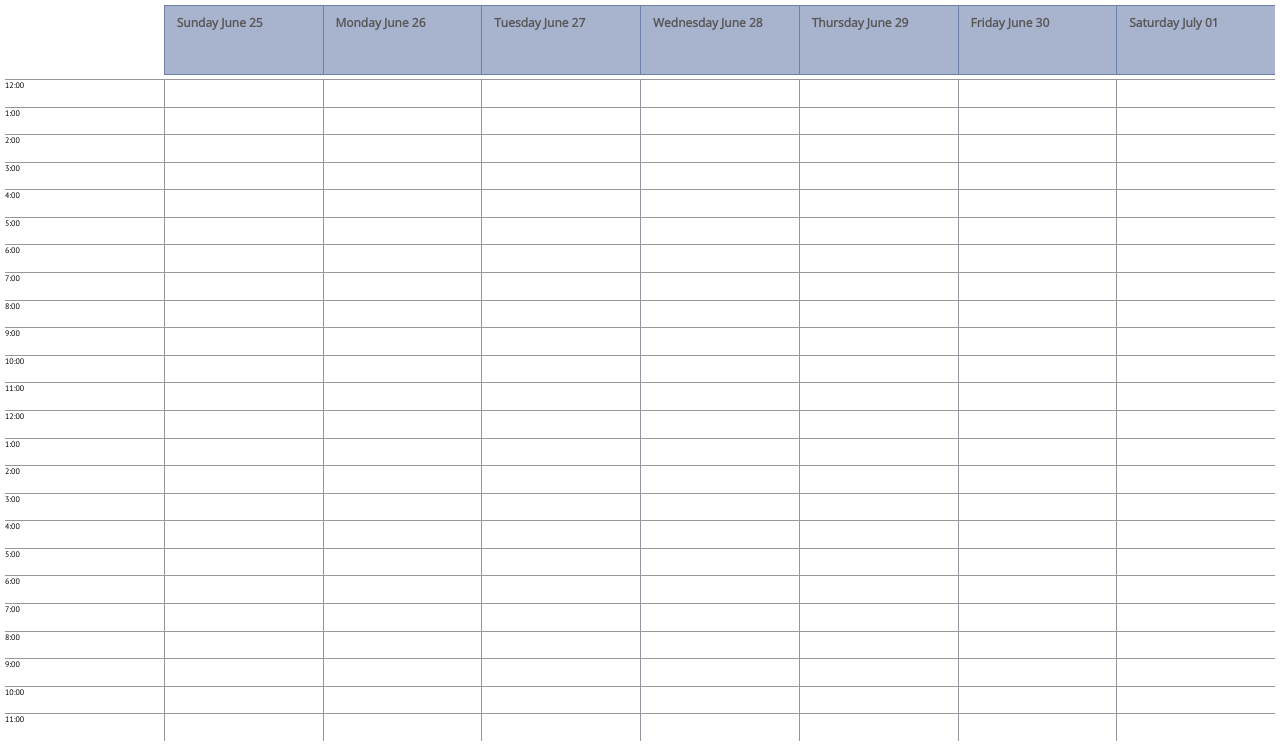
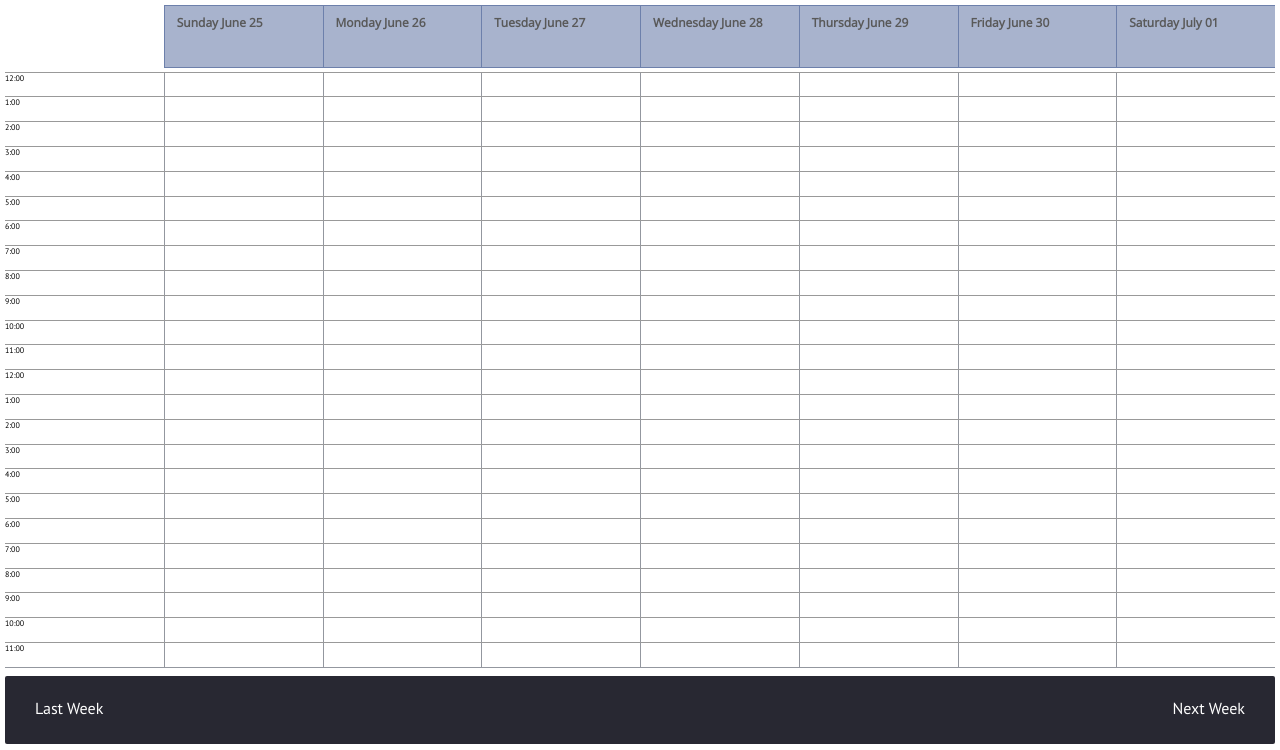
Before and after one commit to wikantsa/AvailabilityTracker, a Django app: page / in a window 1280 px wide. Shown: the part 50-800 px from the top of the page. Run offline with Django 3.2, Linux system fonts and the light colour scheme; the visitor is signed in with stand-in values (Sample User, id 1); data comes from the database, SQL or seed files in the repository; data that the repository does not hold is empty; parts of the project's set-up code (start-up, migrations or seed data) failed here and were passed over.

Commit message:
Added a bar at the bottom of the schedule for navigation, it doesn't go anywhere yet

```diff
--- a/availability/templates/index.html
+++ b/availability/templates/index.html
@@ -36,4 +36,8 @@
     </div>
     {% endfor %}
 </div>
+<div class="calendar-date-nav">
+	<a href="#">Last Week</a>
+	<a href="#">Next Week</a>
+</div>
 {% endblock %}
--- a/static_files/index.css
+++ b/static_files/index.css
@@ -10,7 +10,7 @@
 .calendar-container
 {
     width:calc(100% - 10px);
-    height:100%;
+    height:90%;
     font-size:0;
     margin:5px;
 }
@@ -38,6 +38,7 @@
     height:calc(90% - 4px);
     display:inline-block;
     border-left:1px solid #93979f;
+	border-bottom:1px solid #93979f;
     vertical-align:top;
     font-size:16px;
 }
@@ -73,9 +74,9 @@
     width:calc(100%/8);
     height:calc(90% - 4px);
     display:inline-block;
-    border-radius:2px;
     vertical-align:top;
     font-size:16px;
+	border-bottom:1px solid #93979f;
 }
 .calendar-time-period-hour
 {
@@ -93,3 +94,34 @@
 	z-index:10;
 	margin:0;
 }
+.calendar-date-nav
+{
+	background:#282832;
+	width:calc(100% - 10px);
+	height:calc(10% - 6px);
+	margin:3px 5px 3px 5px;
+	border-radius:2px;
+}
+.calendar-date-nav a
+{
+	position:relative;
+	top:calc(50% - 12px);
+	color:white;
+	font-size:16px;
+	font-family: 'PT Sans', sans-serif;
+	text-decoration:none;
+}
+.calendar-date-nav a:hover
+{
+	text-decoration:underline;
+}
+.calendar-date-nav a:first-of-type
+{
+	margin-left:30px;
+	float:left;
+}
+.calendar-date-nav a:last-of-type
+{
+	margin-right:30px;
+	float:right;
+}
```
